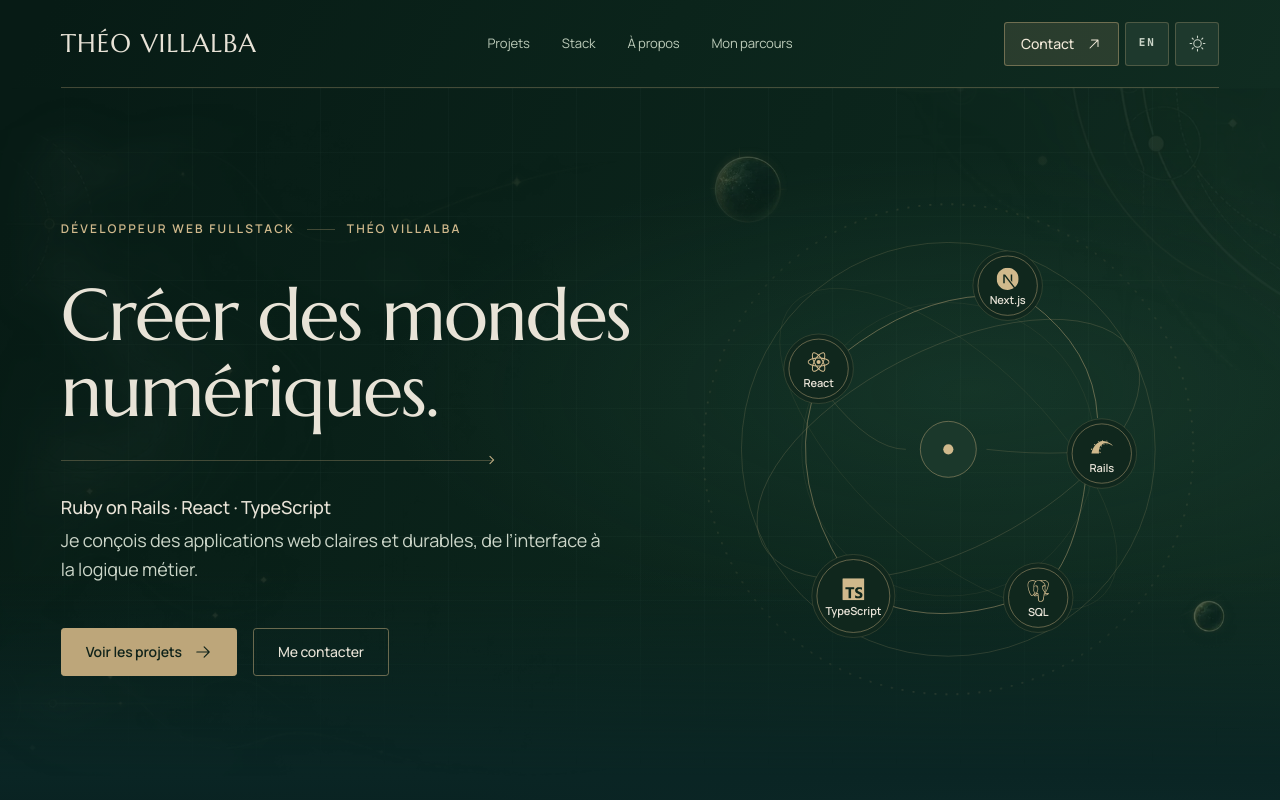
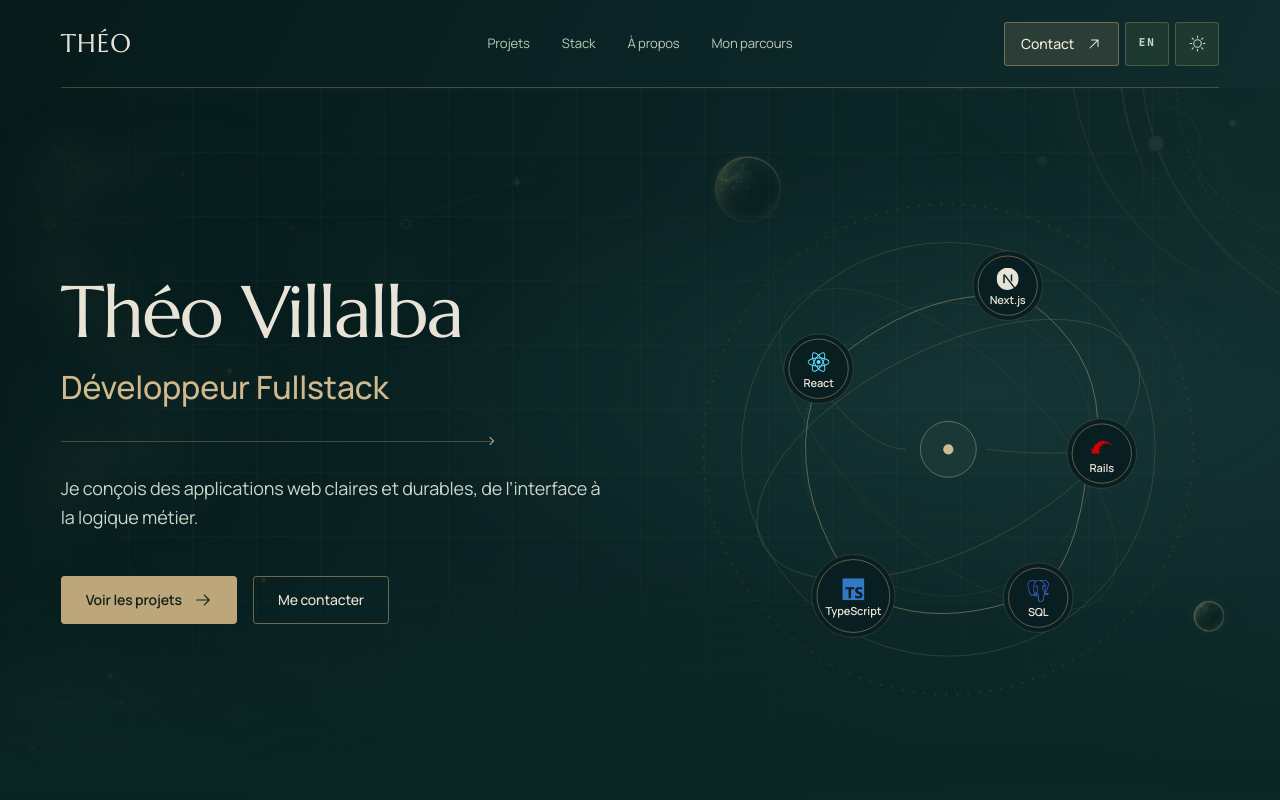
Before and after one commit to Naethr/portfolio, a Next.js app: page / in a window 1280 px wide. Shown: the top 800 px of the page. Built offline with nearby package versions, Linux system fonts and the light colour scheme.

Commit message:
feat: enhance contact section layout and styles; refactor hero and timeline components for improved visuals and responsiveness

```diff
--- a/src/app/globals.css
+++ b/src/app/globals.css
@@ -45,15 +45,6 @@
   --shell-grid-line: rgba(127, 169, 155, 0.12);
   --shell-grid-opacity: 0.24;
   --shell-ambient: radial-gradient(circle at 88% 12%, rgba(127, 169, 155, 0.07), transparent 26%);
-  --contact-panel-background: radial-gradient(circle at 85% 10%, rgba(127, 169, 155, 0.1), transparent 38%),
-    linear-gradient(180deg, #1a3024, #11251b);
-  --contact-panel-border: rgba(189, 166, 122, 0.42);
-  --contact-panel-shadow: 0 24px 64px -50px rgba(0, 0, 0, 0.84);
-  --contact-cta-border: rgba(189, 166, 122, 0.64);
-  --contact-cta-background: rgba(189, 166, 122, 0.2);
-  --contact-cta-hover: rgba(189, 166, 122, 0.3);
-  --contact-cta-text: var(--ivory);
-  --contact-cta-shadow: 0 12px 38px -28px rgba(189, 166, 122, 0.7);
   --projects-background: radial-gradient(ellipse at 81% 20%, rgba(42, 88, 91, 0.48), transparent 43%),
     radial-gradient(ellipse at 13% 76%, rgba(35, 73, 65, 0.4), transparent 48%),
     linear-gradient(160deg, #071718 0%, #0d2526 49%, #08191b 100%);
@@ -91,8 +82,8 @@
   --project-index: #d0b98c;
   --project-link: var(--ivory);
   --project-link-hover: #d0b98c;
-  --hero-background: radial-gradient(ellipse at 76% 44%, rgba(47, 96, 73, 0.24), transparent 43%),
-    linear-gradient(116deg, #071b15 4%, #0b241b 52%, #102c21 100%);
+  --hero-background: radial-gradient(ellipse at 76% 44%, rgba(47, 96, 94, 0.24), transparent 43%),
+    linear-gradient(116deg, #071b1b 4%, #0b2425 52%, #102c2d 100%);
   --hero-grid-line: rgba(141, 180, 157, 0.035);
   --hero-rule: rgba(189, 166, 122, 0.32);
   --hero-heading: var(--ivory);
@@ -107,8 +98,8 @@
   --hero-orbit-line: rgba(189, 166, 122, 0.56);
   --hero-orbit-line-soft: rgba(189, 166, 122, 0.22);
   --hero-orbit-jade: rgba(127, 169, 155, 0.68);
-  --hero-orbit-center: #1b382b;
-  --hero-orbit-label-background: #10271d;
+  --hero-orbit-center: #1b3838;
+  --hero-orbit-label-background: #091e20;
   --shadow-xl: 0 25px 70px -52px rgba(0, 0, 0, 0.9);
   --shadow-control: 0 12px 32px -24px rgba(0, 0, 0, 0.82);
   --focus-ring: #d5bc8b;
@@ -161,15 +152,6 @@
   --shell-grid-line: rgba(40, 67, 48, 0.11);
   --shell-grid-opacity: 0.24;
   --shell-ambient: radial-gradient(circle at 88% 12%, rgba(127, 169, 155, 0.11), transparent 26%);
-  --contact-panel-background: radial-gradient(circle at 85% 10%, rgba(127, 169, 155, 0.15), transparent 38%),
-    linear-gradient(180deg, #f7f8f2, #e1ebdd);
-  --contact-panel-border: rgba(101, 84, 55, 0.36);
-  --contact-panel-shadow: 0 24px 64px -50px rgba(35, 61, 49, 0.42);
-  --contact-cta-border: rgba(101, 84, 55, 0.56);
-  --contact-cta-background: rgba(101, 84, 55, 0.13);
-  --contact-cta-hover: rgba(101, 84, 55, 0.21);
-  --contact-cta-text: #332a19;
-  --contact-cta-shadow: 0 12px 38px -28px rgba(101, 84, 55, 0.42);
   --projects-background: radial-gradient(ellipse at 81% 20%, rgba(80, 139, 141, 0.18), transparent 44%),
     radial-gradient(ellipse at 14% 75%, rgba(99, 144, 125, 0.2), transparent 49%),
     linear-gradient(160deg, #eff1ec 0%, #e1eae6 52%, #e8eeeb 100%);
@@ -205,8 +187,8 @@
   --project-index: #655437;
   --project-link: #172a1e;
   --project-link-hover: #655437;
-  --hero-background: radial-gradient(ellipse at 76% 44%, rgba(86, 138, 110, 0.14), transparent 44%),
-    linear-gradient(116deg, #edf3e9 4%, #e3eee2 56%, #d7e8dc 100%);
+  --hero-background: radial-gradient(ellipse at 76% 44%, rgba(86, 138, 137, 0.14), transparent 44%),
+    linear-gradient(116deg, #edf3ef 4%, #e3eeeb 56%, #d7e8e5 100%);
   --hero-grid-line: rgba(49, 95, 74, 0.045);
   --hero-rule: rgba(101, 84, 55, 0.34);
   --hero-heading: #172a1e;
@@ -221,8 +203,8 @@
   --hero-orbit-line: rgba(101, 84, 55, 0.56);
   --hero-orbit-line-soft: rgba(101, 84, 55, 0.3);
   --hero-orbit-jade: rgba(49, 95, 74, 0.63);
-  --hero-orbit-center: #e0ebdf;
-  --hero-orbit-label-background: #edf3e9;
+  --hero-orbit-center: #dae8e4;
+  --hero-orbit-label-background: #cedfdb;
   --shadow-xl: 0 25px 70px -52px rgba(35, 61, 49, 0.42);
   --shadow-control: 0 12px 32px -24px rgba(35, 61, 49, 0.48);
   --focus-ring: #655437;
@@ -375,12 +357,12 @@ p {
 /* The header and hero use one uninterrupted visual field. */
 .site-header.theme-nav {
   border: 0;
-  background: linear-gradient(116deg, #071b15 4%, #0b241b 52%, #102c21 100%);
+  background: linear-gradient(116deg, #071b1b 4%, #0b2425 52%, #102c2d 100%);
   box-shadow: none;
 }
 
 :root[data-theme="light"] .site-header.theme-nav {
-  background: linear-gradient(116deg, #edf3e9 4%, #e3eee2 56%, #d7e8dc 100%);
+  background: linear-gradient(116deg, #edf3ef 4%, #e3eeeb 56%, #d7e8e5 100%);
   box-shadow: none;
 }
 
@@ -553,22 +535,13 @@ p {
   }
 }
 
-.hero-kicker {
+.hero-role {
   color: var(--hero-kicker);
-}
-
-.hero-kicker-divider {
-  background: var(--hero-rule);
 }
 
 .hero-enter-title {
   color: var(--hero-heading);
-}
-
-@media (min-width: 1280px) {
-  .hero-title-lead {
-    display: block;
-  }
+  text-shadow: 0 2px 10px rgba(0, 0, 0, 0.16);
 }
 
 .hero-enter-description {
@@ -667,10 +640,6 @@ p {
 .hero-orbit-node-disc {
   fill: var(--hero-orbit-label-background);
   stroke: var(--hero-orbit-line);
-}
-
-.hero-orbit-node-icon {
-  color: var(--hero-kicker);
 }
 
 .hero-orbit-node text {
@@ -1031,9 +1000,7 @@ p {
 .theme-pill,
 .theme-inset,
 .theme-mobile-overlay,
-.theme-mobile-close,
-.theme-contact-panel,
-.theme-contact-cta {
+.theme-mobile-close {
   transition:
     background 260ms ease,
     background-color 260ms ease,
@@ -1127,23 +1094,6 @@ p {
   background: var(--nav-popover-control);
   color: var(--text-primary);
   box-shadow: var(--shadow-control);
-}
-
-.theme-contact-panel {
-  border-color: var(--contact-panel-border);
-  background: var(--contact-panel-background);
-  box-shadow: var(--contact-panel-shadow);
-}
-
-.theme-contact-cta {
-  border-color: var(--contact-cta-border);
-  background: var(--contact-cta-background);
-  color: var(--contact-cta-text);
-  box-shadow: var(--contact-cta-shadow);
-}
-
-.theme-contact-cta:hover {
-  background: var(--contact-cta-hover);
 }
 
 @media (prefers-reduced-motion: reduce) {
@@ -1272,7 +1222,7 @@ p {
   .about-title { font-size: clamp(2.35rem, 9vw, 3.2rem); }
   .about-prose { font-size: 0.98rem; line-height: 1.8; }
   .about-prose p + p { margin-top: 1.15rem; }
-  .about-portrait { width: 9rem; justify-self: end; }
+  .about-portrait { width: 9rem; justify-self: center; }
 }
 
 /* Skills atlas: local visual system and the Projects → Skills color passage. */
@@ -1316,7 +1266,6 @@ p {
 
 [data-theme="light"] .constellation-chart { mix-blend-mode: multiply; }
 
-.constellation-eyebrow { color: var(--project-index); }
 .constellation-title { color: var(--text-primary); font-family: var(--font-marcellus), Georgia, serif; font-weight: 400; }
 .constellation-intro { color: var(--text-secondary); }
 
@@ -1435,3 +1384,130 @@ p {
   .constellation-edges :is(line, path),
   .constellation-node { transition: none; }
 }
+
+.contact-section {
+  position: relative;
+  isolation: isolate;
+  padding: clamp(5.5rem, 9vw, 8rem) 0 clamp(6.5rem, 10vw, 9rem);
+}
+
+.contact-backdrop {
+  position: absolute;
+  z-index: -1;
+  top: -9rem;
+  bottom: 0;
+  left: 50%;
+  width: 100vw;
+  transform: translateX(-50%);
+  overflow: hidden;
+  pointer-events: none;
+  background:
+    radial-gradient(ellipse at 75% 48%, rgba(75, 126, 119, 0.19), transparent 42%),
+    linear-gradient(155deg, #0b252b 3%, #123139 56%, #10292d 100%);
+  mask-image: linear-gradient(180deg, transparent, #000 9rem, #000 calc(100% - 7rem), transparent);
+}
+
+.contact-cartography {
+  position: absolute;
+  top: 24%;
+  left: 56%;
+  width: min(67vw, 54rem);
+  height: auto;
+  opacity: 0.24;
+  mask-image: radial-gradient(ellipse 39% 66% at 24% 50%, #000 8%, rgba(0, 0, 0, 0.76) 48%, transparent 100%);
+}
+
+.contact-content {
+  position: relative;
+  max-width: 46rem;
+  margin-left: clamp(0rem, 3vw, 3rem);
+}
+
+.contact-title {
+  max-width: 18ch;
+  color: #f0eadb;
+  font-size: clamp(2.55rem, 5vw, 4.6rem);
+  font-weight: 400;
+  line-height: 1.12;
+  letter-spacing: -0.035em;
+  text-wrap: balance;
+}
+
+.contact-title::after {
+  content: "";
+  display: block;
+  width: 6rem;
+  height: 1px;
+  margin: 1.7rem 0 1.55rem;
+  background: linear-gradient(90deg, #cbb184, transparent);
+}
+
+.contact-description {
+  max-width: 48ch;
+  color: #c6d8d2;
+  font-size: clamp(1rem, 1.7vw, 1.15rem);
+  line-height: 1.8;
+}
+
+.contact-cta {
+  display: inline-flex;
+  align-items: center;
+  justify-content: center;
+  gap: 0.8rem;
+  min-height: 3.25rem;
+  max-width: 100%;
+  margin-top: 2.25rem;
+  padding: 0.8rem 1.5rem;
+  border: 1px solid #bda67a;
+  border-radius: 0.2rem;
+  background: #bda67a;
+  color: #102621;
+  font-size: 0.875rem;
+  font-weight: 700;
+  text-align: center;
+  overflow-wrap: anywhere;
+  transition: background-color 200ms ease, border-color 200ms ease, transform 200ms ease;
+}
+
+.contact-cta:hover {
+  border-color: #d0ba90;
+  background: #d0ba90;
+  transform: translateY(-2px);
+}
+
+.contact-cta:focus-visible {
+  outline: 2px solid var(--focus-ring);
+  outline-offset: 4px;
+}
+
+.contact-cta:active { transform: translateY(0); }
+
+[data-theme="light"] .contact-backdrop {
+  background:
+    radial-gradient(ellipse at 75% 48%, rgba(105, 155, 145, 0.17), transparent 42%),
+    linear-gradient(155deg, #d9e7e1 3%, #d0e2e1 56%, #dce7da 100%);
+}
+[data-theme="light"] .contact-cartography { opacity: 0.13; mix-blend-mode: multiply; }
+[data-theme="light"] .contact-title { color: #1b3738; }
+[data-theme="light"] .contact-title::after { background: linear-gradient(90deg, #80653d, transparent); }
+[data-theme="light"] .contact-description { color: #294a49; }
+[data-theme="light"] .contact-cta { border-color: #655437; background: #655437; color: #f8f5e9; }
+[data-theme="light"] .contact-cta:hover { border-color: #806a46; background: #806a46; }
+
+@media (max-width: 767px) {
+  .contact-section { padding-block: 5.5rem 7rem; }
+  .contact-backdrop { top: -6rem; mask-image: linear-gradient(180deg, transparent, #000 6rem, #000 calc(100% - 6rem), transparent); }
+  .contact-cartography { top: 22%; left: 44%; width: 30rem; opacity: 0.1; }
+  .contact-title { max-width: 19ch; font-size: clamp(2.3rem, 8vw, 3.5rem); }
+  .contact-description { max-width: 36ch; line-height: 1.75; }
+  .contact-cta { margin-top: 2rem; }
+}
+
+@media (max-width: 390px) {
+  .contact-cta { width: 100%; padding-inline: 0.75rem; }
+}
+
+@media (prefers-reduced-motion: reduce) {
+  .contact-cta { transition: none; }
+  .contact-cta:hover { transform: none; }
+}
--- a/src/components/portfolio/hero-orbit.tsx
+++ b/src/components/portfolio/hero-orbit.tsx
@@ -7,11 +7,11 @@ import {
 } from "simple-icons";
 
 const stackNodes = [
-  { name: "React", x: 167, y: 225, path: siReact.path, outer: 41, inner: 35 },
-  { name: "Next.js", x: 390, y: 127, path: siNextdotjs.path, outer: 41, inner: 35 },
-  { name: "Rails", x: 501, y: 325, path: siRubyonrails.path, outer: 41, inner: 35 },
-  { name: "TypeScript", x: 208, y: 493, path: siTypescript.path, outer: 49, inner: 43 },
-  { name: "SQL", x: 426, y: 495, path: siPostgresql.path, outer: 41, inner: 35 },
+  { name: "React", x: 167, y: 225, path: siReact.path, color: `#${siReact.hex}`, outer: 41, inner: 35 },
+  { name: "Next.js", x: 390, y: 127, path: siNextdotjs.path, color: "var(--hero-heading)", outer: 41, inner: 35 },
+  { name: "Rails", x: 501, y: 325, path: siRubyonrails.path, color: `#${siRubyonrails.hex}`, outer: 41, inner: 35 },
+  { name: "TypeScript", x: 208, y: 493, path: siTypescript.path, color: `#${siTypescript.hex}`, outer: 49, inner: 43 },
+  { name: "SQL", x: 426, y: 495, path: siPostgresql.path, color: `#${siPostgresql.hex}`, outer: 41, inner: 35 },
 ];
 
 export function HeroOrbit() {
@@ -40,12 +40,12 @@ export function HeroOrbit() {
         <circle cx="320" cy="320" r="6" className="hero-orbit-core-center" />
       </g>
 
-      {stackNodes.map(({ name, x, y, path, outer, inner }) => (
+      {stackNodes.map(({ name, x, y, path, color, outer, inner }) => (
         <g key={name} transform={`translate(${x} ${y})`}>
           <g className="hero-orbit-node">
             <circle r={outer} className="hero-orbit-node-rim" />
             <circle r={inner} className="hero-orbit-node-disc" />
-            <svg x="-13" y="-21" width="26" height="26" viewBox="0 0 24 24" fill="currentColor" className="hero-orbit-node-icon">
+            <svg x="-13" y="-21" width="26" height="26" viewBox="0 0 24 24" fill={color} className="hero-orbit-node-icon">
               <path d={path} />
             </svg>
             <text y="22" textAnchor="middle">{name}</text>
--- a/src/components/portfolio/portfolio-page.tsx
+++ b/src/components/portfolio/portfolio-page.tsx
@@ -18,15 +18,6 @@ const aboutPhoto = {
   src: "/images/Portrait.png",
   alt: "Portrait de Théo",
 };
-
-function frame(className?: string) {
-  return [
-    "theme-frame rounded-[2rem] border p-2",
-    className,
-  ]
-    .filter(Boolean)
-    .join(" ");
-}
 
 function AboutIntro({ copy }: { copy: PortfolioTranslations["about"] }) {
   return (
@@ -68,20 +59,15 @@ function HeroSection({ copy }: { copy: PortfolioTranslations["hero"] }) {
       <div className="hero-inner">
       <div className="hero-content relative grid items-center gap-8 pb-12 sm:gap-10 sm:pb-14 lg:grid-cols-[minmax(0,1.05fr)_minmax(0,0.95fr)] lg:gap-4 lg:pb-14">
         <div className="relative z-10 max-w-[48rem]">
-          <p className="hero-enter hero-kicker flex flex-wrap items-center gap-x-3 gap-y-1 text-[0.65rem] font-semibold uppercase tracking-[0.18em] sm:text-xs">
-            <span>{copy.role}</span>
-            <span aria-hidden="true" className="hero-kicker-divider h-px w-7" />
-            <span>Théo Villalba</span>
+          <h1 className="hero-enter hero-enter-title font-display text-[clamp(2.55rem,5.7vw,5.8rem)] font-normal leading-[1.03] tracking-[-0.04em] [overflow-wrap:anywhere]">
+            {copy.headline}
+          </h1>
+          <p className="hero-enter hero-role mt-4 text-[clamp(1.35rem,2.5vw,2.2rem)] font-medium leading-snug">
+            {copy.role}
           </p>
-
-          <h1 className="hero-enter hero-enter-title mt-8 max-w-[16ch] font-display text-[clamp(2.55rem,5.7vw,5.8rem)] font-normal leading-[1.03] tracking-[-0.04em] [overflow-wrap:anywhere] sm:mt-10 xl:max-w-none">
-            <span className="hero-title-lead">{copy.headline.lead} </span>
-            <span>{copy.headline.ending}</span>
-          </h1>
           <div aria-hidden="true" className="hero-heading-rule mt-6 max-w-[27rem] sm:mt-8"><span /></div>
 
           <p className="hero-enter hero-enter-description mt-7 max-w-[34rem] text-base leading-relaxed sm:mt-8 sm:text-lg">
-            <span className="mb-1 block font-medium text-[var(--hero-heading)]">Ruby on Rails · React · TypeScript</span>
             {copy.introduction}
           </p>
 
@@ -161,8 +147,7 @@ function ProjectsSection({
 
       <div className="relative z-10">
         <div className="max-w-3xl">
-          <p className="project-index text-xs font-semibold uppercase tracking-[0.2em]">02 / {copy.eyebrow}</p>
-          <h2 className="theme-text-primary mt-5 text-[clamp(2.5rem,5vw,4.6rem)] font-normal leading-[1.08] [overflow-wrap:anywhere]">
+          <h2 className="theme-text-primary text-[clamp(2.5rem,5vw,4.6rem)] font-normal leading-[1.08] [overflow-wrap:anywhere]">
             {copy.title}
           </h2>
           <p className="theme-text-secondary mt-5 max-w-[60ch] text-base leading-relaxed sm:text-lg">
@@ -188,35 +173,23 @@ function ProjectsSection({
 
 function ContactSection({ copy }: { copy: PortfolioTranslations["contact"] }) {
   return (
-    <section id="contact" className="py-20 sm:py-24">
-      <SectionReveal className={frame()}>
-        <div className="theme-contact-panel relative overflow-hidden rounded-[1.55rem] border px-6 py-12 text-center sm:px-10 sm:py-16 lg:px-16">
-          <div
-            aria-hidden="true"
-            className="pointer-events-none absolute inset-x-8 top-0 h-px bg-[linear-gradient(90deg,transparent,rgba(189,166,122,0.82),transparent)]"
-          />
-
-          <div className="relative mx-auto flex max-w-3xl flex-col items-center gap-6">
-            <h2 className="theme-text-primary max-w-3xl text-balance text-center text-3xl font-semibold leading-tight sm:text-4xl lg:text-5xl">
-              {copy.title}
-            </h2>
-
-            <p className="theme-text-secondary max-w-2xl text-center text-base leading-8 sm:text-lg">
-              {copy.description}
-            </p>
-
+    <section id="contact" aria-labelledby="contact-title" className="contact-section">
+      <div aria-hidden="true" className="contact-backdrop">
+        <Image src="/images/about/jade-cartography.webp" alt="" width={960} height={540} sizes="(max-width: 767px) 480px, (max-width: 1023px) 650px, 860px" className="contact-cartography" />
+      </div>
+      <div className="contact-content">
+        <h2 id="contact-title" className="contact-title font-display">{copy.title}</h2>
+        <p className="contact-description">{copy.description}</p>
         <a
           href="mailto:theovbpro@gmail.com"
           target="_blank"
           rel="noopener noreferrer"
-              className="theme-contact-cta inline-flex w-full max-w-sm items-center justify-center gap-3 rounded-full border px-6 py-3.5 text-center text-sm font-semibold transition duration-300 hover:border-[rgba(189,166,122,0.72)] focus-visible:outline focus-visible:outline-2 focus-visible:outline-offset-4 focus-visible:outline-[var(--focus-ring)] active:scale-[0.98] sm:w-auto"
+          className="contact-cta"
         >
-              <EnvelopeSimple size={18} weight="regular" />
+          <EnvelopeSimple size={19} weight="regular" aria-hidden="true" />
           theovbpro@gmail.com
         </a>
       </div>
-        </div>
-      </SectionReveal>
     </section>
   );
 }
--- a/src/components/portfolio/site-header.tsx
+++ b/src/components/portfolio/site-header.tsx
@@ -37,7 +37,7 @@ export function SiteHeader({
             href="#top"
             className="theme-text-primary inline-flex shrink-0 items-center gap-2 font-display text-[1.35rem] font-normal uppercase tracking-[0.04em] sm:text-[1.6rem]"
           >
-            Théo Villalba
+            Théo
           </a>
           <nav aria-label={copy.navigationLabel} className="hidden lg:block">
             <ul className="theme-text-muted flex items-center gap-5 text-[0.82rem] xl:gap-8">
--- a/src/components/portfolio/stack-constellation.tsx
+++ b/src/components/portfolio/stack-constellation.tsx
@@ -217,8 +217,7 @@ export function StackConstellation({ copy }: { copy: StackCopy }) {
       </div>
       <SectionReveal>
         <div className="relative max-w-3xl">
-          <p className="constellation-eyebrow text-xs font-semibold uppercase tracking-[0.2em]">03 / {copy.section.eyebrow}</p>
-          <h2 className="constellation-title mt-5 text-[clamp(2.5rem,5vw,4.6rem)] leading-[1.08] [overflow-wrap:anywhere]">{copy.section.title}</h2>
+          <h2 className="constellation-title text-[clamp(2.5rem,5vw,4.6rem)] leading-[1.08] [overflow-wrap:anywhere]">{copy.section.title}</h2>
           <p className="constellation-intro mt-5 max-w-[60ch] text-base leading-relaxed sm:text-lg">{copy.section.description}</p>
         </div>
 
--- a/src/components/portfolio/timeline-section.tsx
+++ b/src/components/portfolio/timeline-section.tsx
@@ -92,7 +92,6 @@ export function TimelineSection({ copy }: { copy: TimelineCopy }) {
       <div aria-hidden="true" className={styles.backdrop}><div className={styles.landscape} /></div>
       <header className={styles.header}>
         <div className={styles.heading}>
-          <p className={styles.eyebrow}>{copy.eyebrow}</p>
           <h3 id="timeline-title" className={styles.title}>{copy.title}</h3>
           <p className={styles.intro}>{copy.description}</p>
         </div>
--- a/src/data/translations.ts
+++ b/src/data/translations.ts
@@ -43,7 +43,7 @@ export type PortfolioTranslations = {
   };
   navigationLinks: ProjectLink[];
   hero: {
-    headline: { lead: string; ending: string };
+    headline: string;
     role: string;
     introduction: string;
     projectsCta: string;
@@ -60,7 +60,6 @@ export type PortfolioTranslations = {
     paragraphs: string[];
   };
   timeline: {
-    eyebrow: string;
     title: string;
     description: string;
     previousLabel: string;
@@ -73,7 +72,6 @@ export type PortfolioTranslations = {
     items: TimelineMilestone[];
   };
   projectsSection: {
-    eyebrow: string;
     title: string;
     description: string;
   };
@@ -88,7 +86,6 @@ export type PortfolioTranslations = {
   projects: Project[];
   stack: {
     section: {
-      eyebrow: string;
       title: string;
       description: string;
     };
@@ -478,8 +475,8 @@ export const translations = {
     },
     navigationLinks,
     hero: {
-      headline: { lead: "Créer des mondes", ending: "numériques." },
-      role: "Développeur Web Fullstack",
+      headline: "Théo Villalba",
+      role: "Développeur Fullstack",
       introduction:
         "Je conçois des applications web claires et durables, de l’interface à la logique métier.",
       projectsCta: "Voir les projets",
@@ -500,7 +497,6 @@ export const translations = {
       ],
     },
     timeline: {
-      eyebrow: "Parcours",
       title: "Mon parcours",
       description: "Un chemin d’apprentissage, de projets et de pratique.",
       previousLabel: "Étape précédente",
@@ -513,7 +509,6 @@ export const translations = {
       items: frTimelineItems,
     },
     projectsSection: {
-      eyebrow: "Projets",
       title: "Mes projets",
       description:
         "Des applications et des sites conçus avec attention, de l’interface à la logique métier.",
@@ -529,8 +524,7 @@ export const translations = {
     projects,
     stack: {
       section: {
-        eyebrow: "Stack",
-        title: "Un réseau de compétences",
+        title: "Mes compétences",
         description:
           "Une vue connectée des technologies que j’utilise pour concevoir, construire et livrer des applications web modernes.",
       },
@@ -579,8 +573,8 @@ export const translations = {
       { label: "My journey", href: "#parcours" },
     ],
     hero: {
-      headline: { lead: "Building digital", ending: "worlds." },
-      role: "Full-Stack Web Developer",
+      headline: "Théo Villalba",
+      role: "Full-Stack Developer",
       introduction:
         "I build clear, lasting web applications, from interface to business logic.",
       projectsCta: "View projects",
@@ -601,7 +595,6 @@ export const translations = {
       ],
     },
     timeline: {
-      eyebrow: "Journey",
       title: "My journey",
       description: "A path of learning, projects and hands-on practice.",
       previousLabel: "Previous milestone",
@@ -614,7 +607,6 @@ export const translations = {
       items: enTimelineItems,
     },
     projectsSection: {
-      eyebrow: "Projects",
       title: "My projects",
       description:
         "Applications and websites built with care, from interface to business logic.",
@@ -630,8 +622,7 @@ export const translations = {
     projects,
     stack: {
       section: {
-        eyebrow: "Stack",
-        title: "A network of skills",
+        title: "My Skills",
         description:
           "A connected view of the technologies I use to design, build and ship modern web applications.",
       },
```
Also changed, not shown: src/components/portfolio/timeline-section.module.css (+0 -8 lines). Lines whose indentation alone changed are shown as unchanged.
